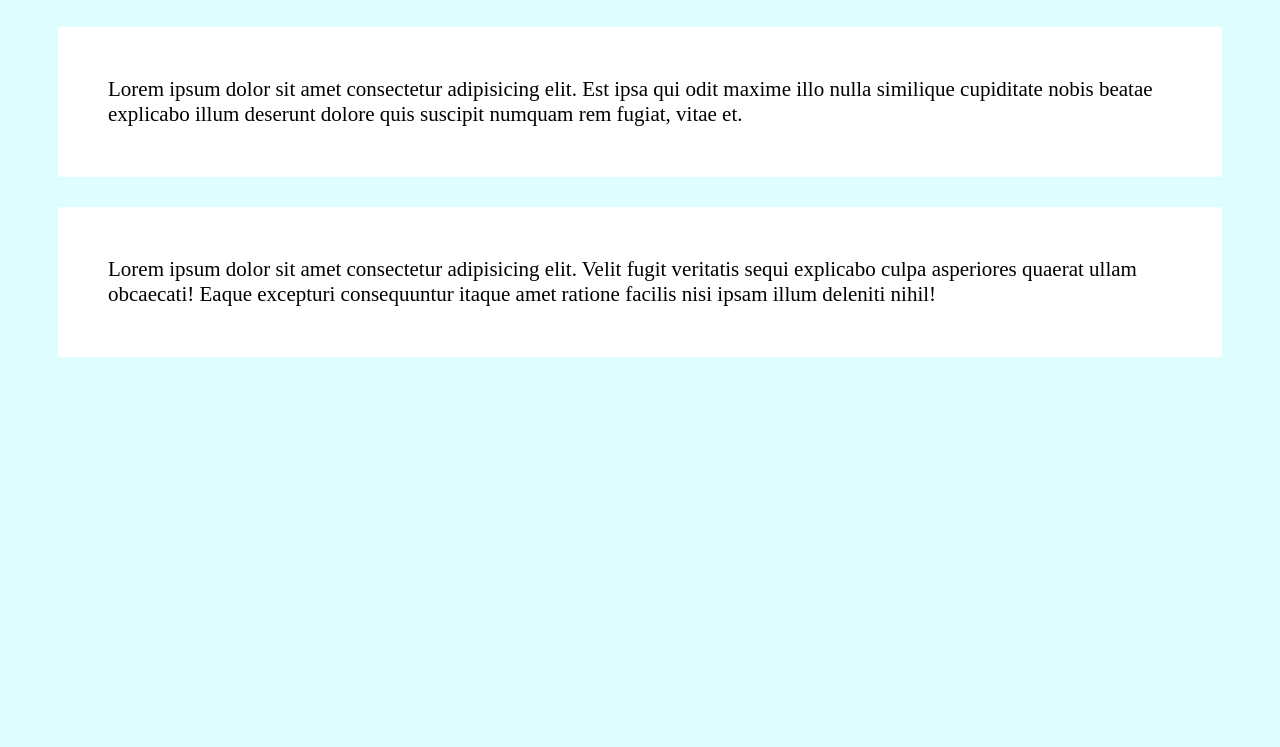
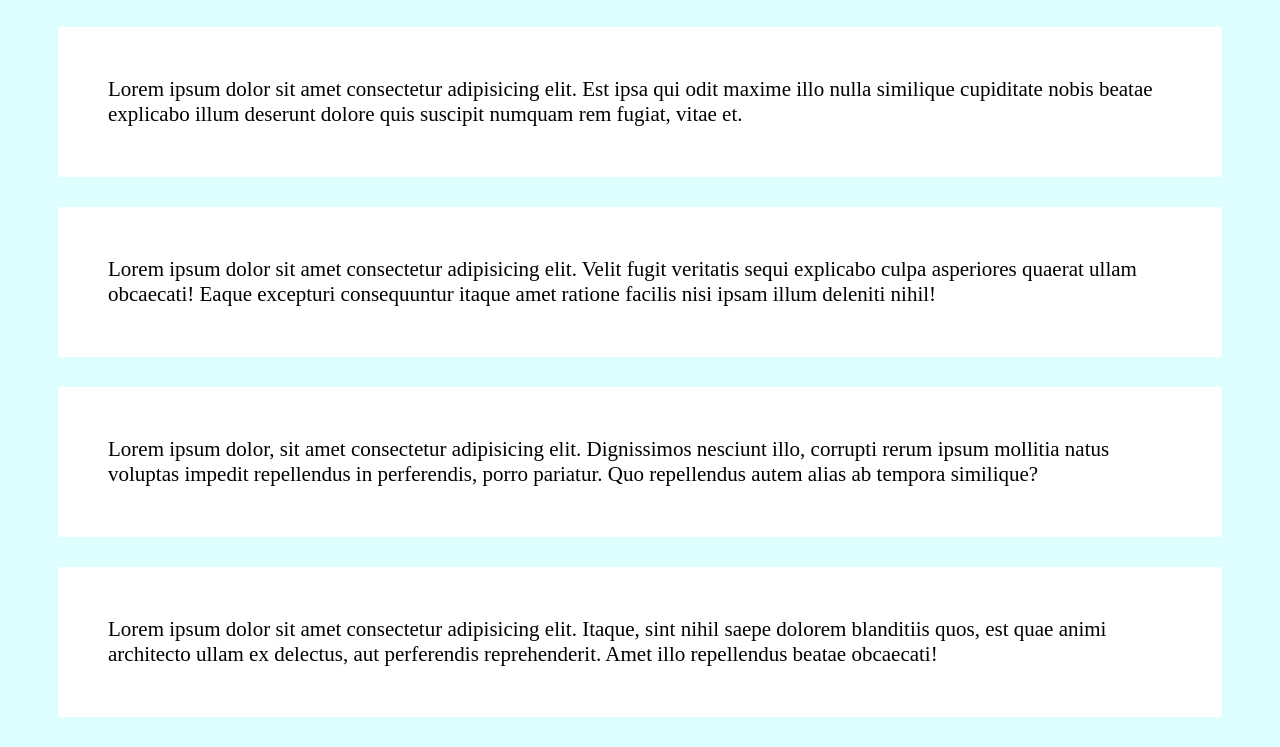
Before and after one commit to try-katch/learning-git, a plain HTML site: page index.html in a window 1280 px wide. Shown: the part 361-1108 px from the top of the page. Before the commit the page ends 800 px from the top, so only its background shows below. Drawn offline with Linux system fonts and the light colour scheme.

Commit message:
New Modifications

```diff
--- a/index.html
+++ b/index.html
@@ -13,5 +13,7 @@
     <p>Lorem ipsum dolor sit amet consectetur adipisicing elit. Minima consequatur possimus, soluta impedit ea nostrum sapiente voluptatibus quae maiores perferendis neque numquam odit sint, quisquam corporis eligendi! Assumenda, reprehenderit ullam?</p>
     <p>Lorem ipsum dolor sit amet consectetur adipisicing elit. Est ipsa qui odit maxime illo nulla similique cupiditate nobis beatae explicabo illum deserunt dolore quis suscipit numquam rem fugiat, vitae et.</p>
     <p>Lorem ipsum dolor sit amet consectetur adipisicing elit. Velit fugit veritatis sequi explicabo culpa asperiores quaerat ullam obcaecati! Eaque excepturi consequuntur itaque amet ratione facilis nisi ipsam illum deleniti nihil!</p>
+    <p>Lorem ipsum dolor, sit amet consectetur adipisicing elit. Dignissimos nesciunt illo, corrupti rerum ipsum mollitia natus voluptas impedit repellendus in perferendis, porro pariatur. Quo repellendus autem alias ab tempora similique?</p>
+    <p>Lorem ipsum dolor sit amet consectetur adipisicing elit. Itaque, sint nihil saepe dolorem blanditiis quos, est quae animi architecto ullam ex delectus, aut perferendis reprehenderit. Amet illo repellendus beatae obcaecati!</p>
 </body>
 </html>
```
Also changed, not shown: 1 other file.
